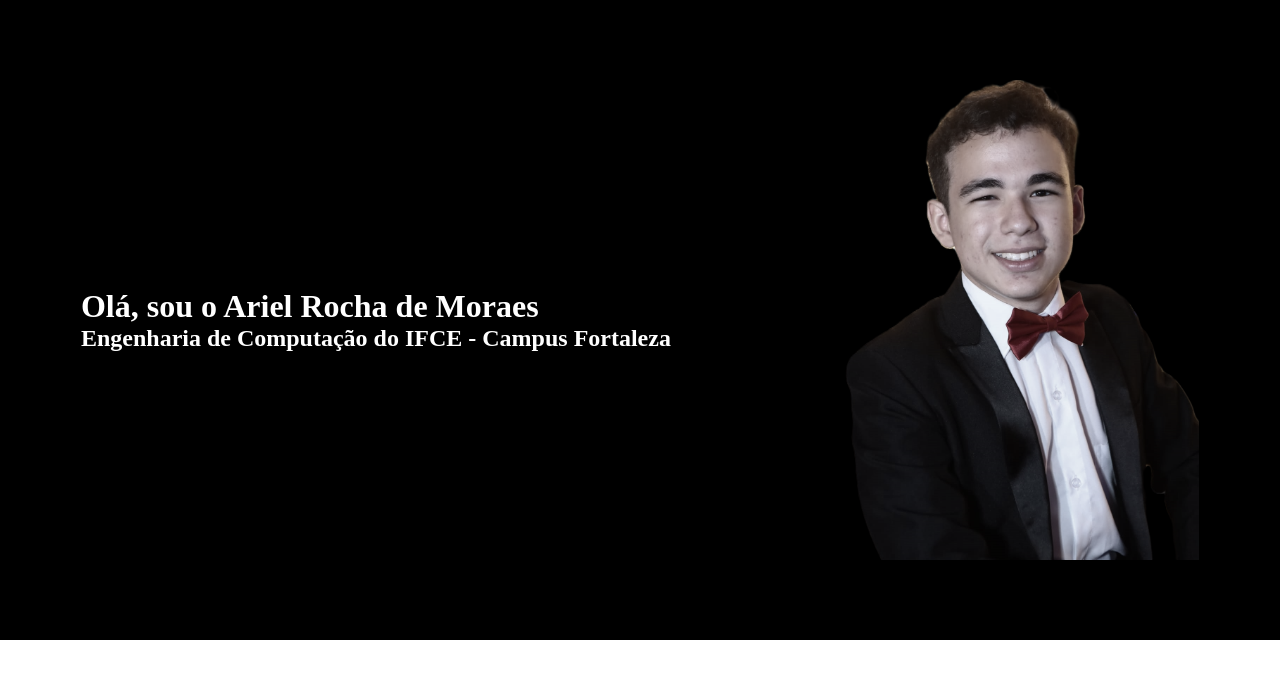
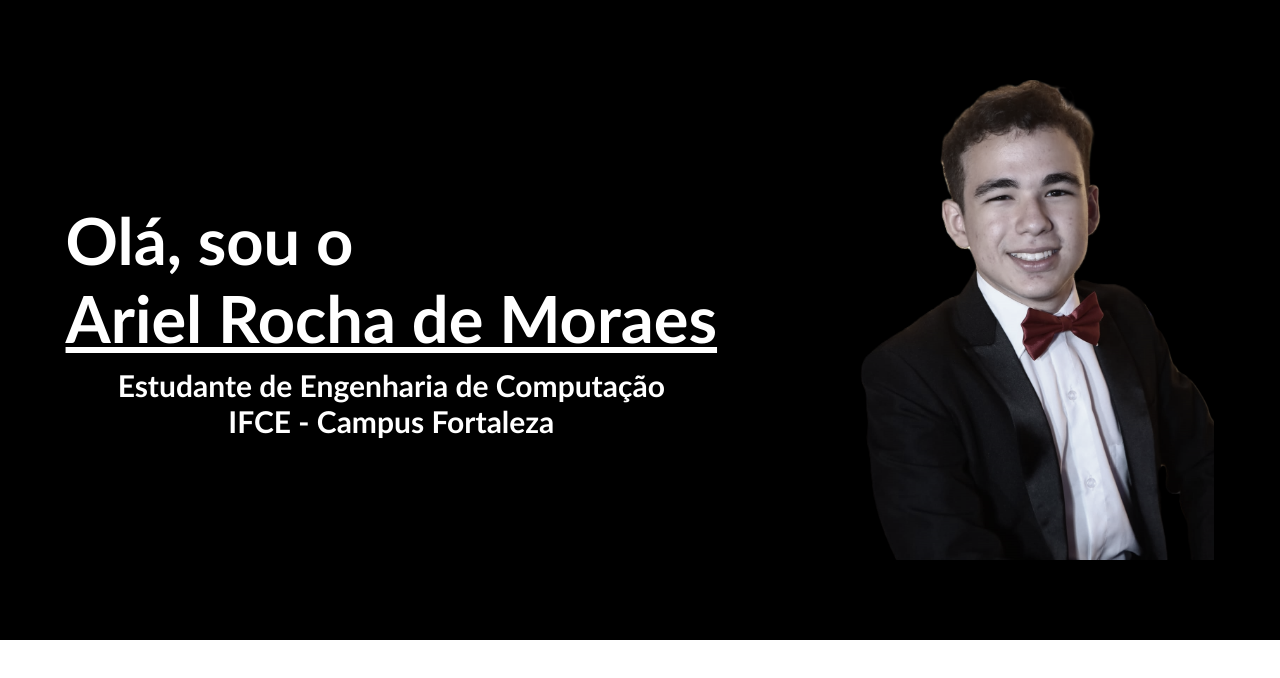
Before and after one commit to ari123rm/Portfolio, a React (Create React App) app: page / in a window 1280 px wide. Shown: the top 678 px of the page. Built offline with nearby package versions, Linux system fonts and the light colour scheme.

Commit message:
theme: adicionar theme para o titulo e subtitulo da capa

```diff
--- a/package.json
+++ b/package.json
@@ -10,6 +10,7 @@
     "@types/node": "^16.18.114",
     "@types/react": "^18.3.11",
     "@types/react-dom": "^18.3.1",
+    "html-react-parser": "^5.1.18",
     "parser": "^0.1.4",
     "react": "^18.3.1",
     "react-dom": "^18.3.1",
--- a/src/App.tsx
+++ b/src/App.tsx
@@ -8,7 +8,7 @@ import capaStyle from './components/themes/capa.module.scss'
 
 function App() {
   const conteudo:Array<Temas> = [];
-  conteudo.push(new Temas("Olá, sou o <span>Ariel Rocha de Moraes</span>",capaStyle.capa, logoImg, "Engenharia de Computação do IFCE - Campus Fortaleza"));
+  conteudo.push(new Temas("Olá, sou o <br><span>Ariel Rocha de Moraes</span>",capaStyle.capa, logoImg, "Estudante de Engenharia de Computação <br> IFCE - Campus Fortaleza"));
 
   console.log(conteudo);
 
--- a/src/components/Topico.tsx
+++ b/src/components/Topico.tsx
@@ -9,7 +9,7 @@ const Topico:React.FC<Temas> = ({titulo,style,imagem,subtitulo,texto,lista})  =>
             <div>
                 <h1>{Parser(titulo)}</h1>
                 {subtitulo!=undefined ? (
-                    <h2>{subtitulo}</h2>
+                    <h2>{Parser(subtitulo)}</h2>
                     ):(<></>)}
             </div>
 
@@ -18,7 +18,7 @@ const Topico:React.FC<Temas> = ({titulo,style,imagem,subtitulo,texto,lista})  =>
             ):(
                 <></>
             )}
-            {texto != undefined ? (<p>{texto}</p>):(<></>)}
+            {texto != undefined ? (<p>{Parser(texto)}</p>):(<></>)}
             { (lista != undefined) ? (
                 <ul>
                     <li>LISTA EXISTE</li>
--- a/src/components/themes/capa.module.scss
+++ b/src/components/themes/capa.module.scss
@@ -4,7 +4,22 @@
     align-items: center;
     justify-content: space-around;
     div{
-
+        display: grid;
+        justify-items: center;
+        font-family: 'Gill Sans', 'Gill Sans MT', Calibri, 'Trebuchet MS', sans-serif;
+        h1{
+            font-size: 65px;
+            width: max-content;
+            span{
+                text-decoration: underline;
+            }
+        }
+        h2{
+            margin-top: 10px;
+            font-size: 30px;
+            width: max-content;
+            text-align: center;
+        }
     }
     img{
         filter: grayscale(60%);
```
Also changed, not shown: 1 other file (tests, documents, lock files or other folders).
